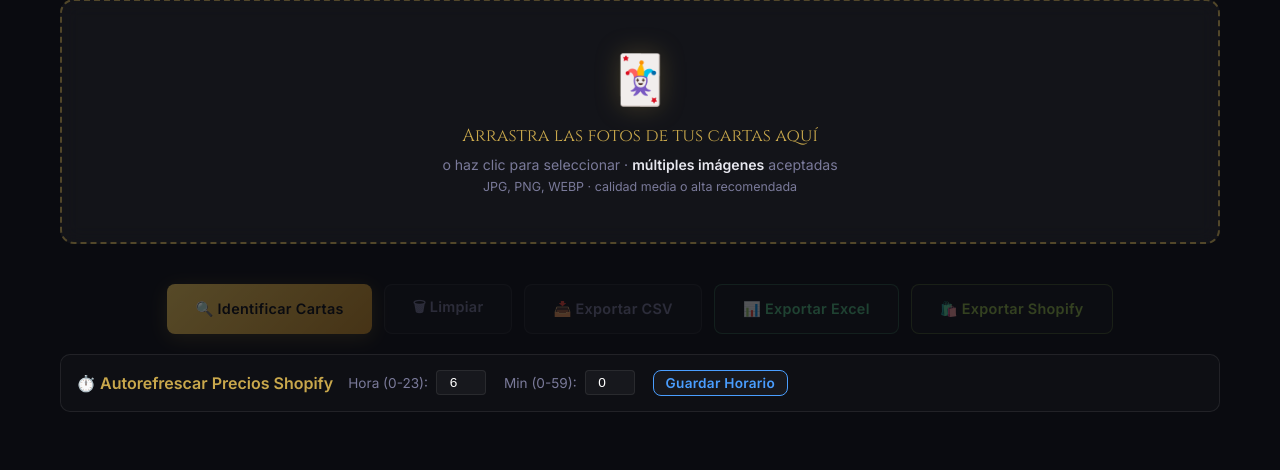
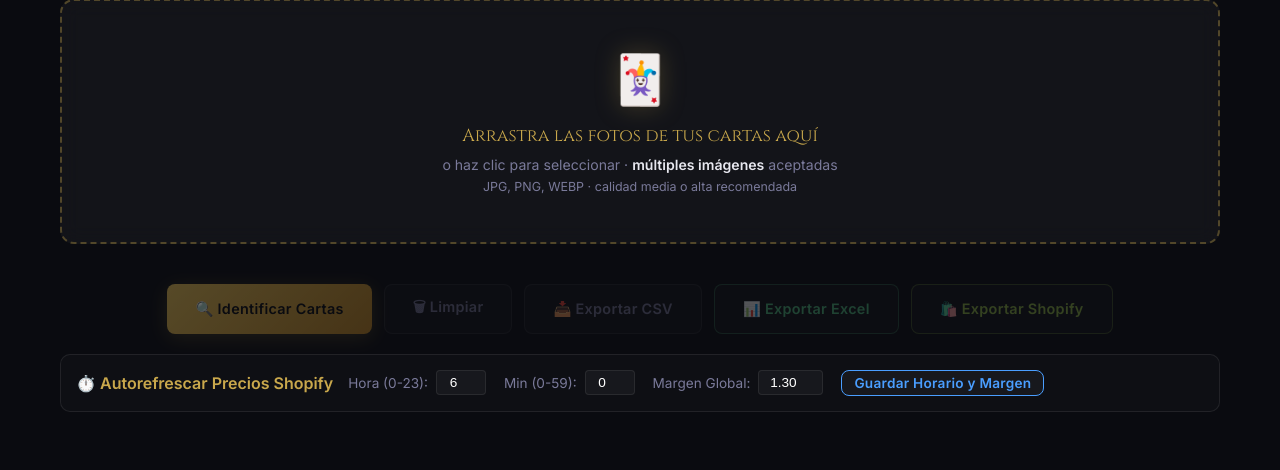
Before and after one commit to marcoleta4/magic-pricer-backend, a Flask app: page / in a window 1280 px wide. Shown: the part 260-730 px from the top of the page. Run offline with Flask 3, Linux system fonts and the light colour scheme; some libraries are stand-ins or nearby versions.

Commit message:
Add global margin selector

```diff
--- a/app.py
+++ b/app.py
@@ -96,8 +96,8 @@ def health_check():
 @app.route("/api/update_schedule", methods=["POST"])
 def update_schedule():
     """
-    Endpoint para cambiar la hora de la actualización automática desde el HTML.
-    Recibe la hora (0-23) y minuto (0-59).
+    Endpoint para cambiar la hora de la actualización automática desde el HTML y el margen global.
+    Recibe la hora (0-23), minuto (0-59), y margen (float).
     """
     data = request.json
     if not data or 'hour' not in data or 'minute' not in data:
@@ -105,10 +105,32 @@ def update_schedule():
 
     new_hour = int(data.get('hour'))
     new_minute = int(data.get('minute'))
+    new_margin = data.get('margin')
 
     if not (0 <= new_hour <= 23) or not (0 <= new_minute <= 59):
          return jsonify({"error": "Hora (0-23) o minuto (0-59) inválidos"}), 400
 
+    # Guardar en .env para que persista
+    env_file = ".env"
+    lines = []
+    if os.path.exists(env_file):
+        with open(env_file, 'r') as f:
+            lines = f.readlines()
+
+    # Remove existing UPDATE_HOUR, UPDATE_MINUTE, DEFAULT_MARGIN
+    lines = [l for l in lines if not l.startswith(('UPDATE_HOUR=', 'UPDATE_MINUTE=', 'DEFAULT_MARGIN='))]
+
+    lines.append(f"UPDATE_HOUR={new_hour}\n")
+    lines.append(f"UPDATE_MINUTE={new_minute}\n")
+    if new_margin:
+        try:
+            val = float(new_margin)
+            lines.append(f"DEFAULT_MARGIN={val}\n")
+        except ValueError:
+            pass
+
+    with open(env_file, 'w') as f:
+        f.writelines(lines)
     scheduler.reschedule_job(
         'daily_price_sync',
         trigger='cron',
@@ -274,7 +296,18 @@ def add_card_to_shopify():
                     "type": "single_line_text_field"
                 }
             }
-            mf_res = update_prices.requests.post(mf_url, headers=headers, json=mf_payload)
+            update_prices.requests.post(mf_url, headers=headers, json=mf_payload)
+
+            # También guardamos el margen personalizado para el actualizador diario
+            mf_margin_payload = {
+                "metafield": {
+                    "namespace": "custom",
+                    "key": "custom_margin",
+                    "value": str(margin),
+                    "type": "single_line_text_field"
+                }
+            }
+            mf_res = update_prices.requests.post(mf_url, headers=headers, json=mf_margin_payload)
             if mf_res.status_code != 201:
                 metafield_warning = "La carta fue creada exitosamente en Shopify, pero Shopify bloqueó el metacampo 'scryfall_id' debido a la restricción de 'Asignaciones de Categorías'. Para que se guarde automático, debes quitar la restricción del metacampo en Shopify."
 
--- a/templates/index.html
+++ b/templates/index.html
@@ -936,8 +936,11 @@
         <label for="schedMin" style="font-size:0.85rem; color:var(--text-muted); margin-left:10px;">Min (0-59):</label>
         <input type="number" id="schedMin" value="0" min="0" max="59" style="width:50px; padding:4px; font-size:0.85rem; background:var(--bg-glass); border:1px solid var(--border); color:#fff; border-radius:4px; text-align:center;">
 
+        <label for="schedMargin" style="font-size:0.85rem; color:var(--text-muted); margin-left:10px;">Margen Global:</label>
+        <input type="number" id="schedMargin" value="1.30" step="0.05" style="width:65px; padding:4px; font-size:0.85rem; background:var(--bg-glass); border:1px solid var(--border); color:#fff; border-radius:4px; text-align:center;">
+
         <button class="btn btn-ghost" onclick="updateSchedule()" style="padding:4px 12px; font-size:0.85rem; margin-left:10px; border-color:var(--blue-acc); color:var(--blue-acc)">
-           Guardar Horario
+           Guardar Horario y Margen
         </button>
       </div>
     </div>
@@ -1437,15 +1440,16 @@ Be precise. The Set Code and Collector Number are the most important fields.`;
     async function updateSchedule() {
       const h = document.getElementById('schedHour').value;
       const m = document.getElementById('schedMin').value;
+      const margin = document.getElementById('schedMargin').value;
       try {
         const res = await fetch(`${API_BASE}/api/update_schedule`, {
           method: 'POST',
           headers: {'Content-Type': 'application/json'},
-          body: JSON.stringify({hour: h, minute: m})
+          body: JSON.stringify({hour: h, minute: m, margin: margin})
         });
         const data = await res.json();
         if(!res.ok) throw new Error(data.error || "Error al actualizar");
-        showToast("✅ Horario actualizado. Próxima: " + data.next_update_utc);
+        showToast("✅ Horario y margen actualizados. Próxima: " + data.next_update_utc);
       } catch(e) {
         alert("Error: " + e.message);
       }
--- a/update_prices.py
+++ b/update_prices.py
@@ -16,8 +16,13 @@ HEADERS = {
 
 def get_shopify_access_token():
     """
-    Get a short-lived access token using Shopify's Client Credentials Grant flow.
+    Get access token from env or using Shopify's Client Credentials Grant flow.
     """
+    # If we already have a direct Access Token (Custom App), use it.
+    token = os.getenv("SHOPIFY_ACCESS_TOKEN")
+    if token:
+        return token
+
     if not SHOPIFY_STORE_URL or not SHOPIFY_CLIENT_ID or not SHOPIFY_CLIENT_SECRET:
         print("Missing Shopify credentials in .env")
         return None
@@ -28,7 +33,6 @@ def get_shopify_access_token():
         "client_id": SHOPIFY_CLIENT_ID,
         "client_secret": SHOPIFY_CLIENT_SECRET
     }
-
     try:
         response = requests.post(url, json=payload)
         response.raise_for_status()
@@ -103,7 +107,20 @@ def calculate_clp_price(usd_str, eur_str, margin_pct=1.30):
         "final": round(final_clp)
     }
 
-def get_scryfall_price_clp(card_name, set_code=None, is_foil=False):
+def get_product_metafield(product_id, namespace, key):
+    """
+    Fetch a specific metafield for a product.
+    """
+    url = f"https://{SHOPIFY_STORE_URL}/admin/api/{API_VERSION}/products/{product_id}/metafields.json"
+    response = requests.get(url, headers=HEADERS)
+    if response.status_code == 200:
+        metafields = response.json().get('metafields', [])
+        for mf in metafields:
+            if mf.get('namespace') == namespace and mf.get('key') == key:
+                return mf.get('value')
+    return None
+
+def get_scryfall_price_clp(card_name, set_code=None, is_foil=False, margin=1.30):
     """
     Get the price of a card from Scryfall and convert it to CLP Final Price.
     """
@@ -126,7 +143,7 @@ def get_scryfall_price_clp(card_name, set_code=None, is_foil=False):
                 usd_key = 'usd_foil' if is_foil else 'usd'
                 eur_key = 'eur_foil' if is_foil else 'eur'
 
-                clp_data = calculate_clp_price(prices.get(usd_key), prices.get(eur_key))
+                clp_data = calculate_clp_price(prices.get(usd_key), prices.get(eur_key), margin)
                 if clp_data:
                     return clp_data["final"]
         return None
@@ -172,14 +189,25 @@ def main():
     updates_made = 0
 
     for product in products:
-        # Assuming the product title is the card name.
-        # Customize this based on how you name your products.
+        product_id = product.get("id")
         card_name = product.get("title")
 
+        try:
+            default_margin = float(os.getenv("DEFAULT_MARGIN", "1.30"))
+        except:
+            default_margin = 1.30
+
+        # Intentamos obtener el margen personalizado guardado en un metacampo
+        custom_margin_str = get_product_metafield(product_id, "custom", "custom_margin")
+        try:
+            margin = float(custom_margin_str) if custom_margin_str else default_margin
+            if margin != default_margin:
+                print(f" -> Usando margen personalizado: {margin}")
+        except ValueError:
+            margin = default_margin
+
         # You might have the set code in a tag or a metafield.
-        # For this example, we'll try to extract it or just search without it.
         tags = product.get("tags", "")
-        # Example: assuming tag is "SET_MH3"
         set_code = None
         for tag in tags.split(","):
             if tag.strip().startswith("SET_"):
@@ -190,13 +218,12 @@ def main():
             variant_title = variant.get("title", "").lower()
             current_price = variant.get("price")
 
-            # Determine if it's foil or not based on variant title or options
-            # Example: "Foil", "Non-Foil", or relying on option1/option2
             is_foil = "foil" in variant_title and "non-foil" not in variant_title
 
-            print(f"Checking Price for: {card_name} [{set_code}] - Foil: {is_foil}")
+            print(f"Checking Price for: {card_name} [{set_code}] - Foil: {is_foil} (Margin: {margin})")
 
-            new_price_clp = get_scryfall_price_clp(card_name, set_code, is_foil)
+            new_price_clp_data = get_scryfall_price_clp(card_name, set_code, is_foil, margin)
+            new_price_clp = new_price_clp_data # Assuming scryfall_price_clp returns the float directly as per its definition
 
             if new_price_clp:
                 # Compare as strings / numbers carefully, ignoring decimals if comparing CLP integers
```
